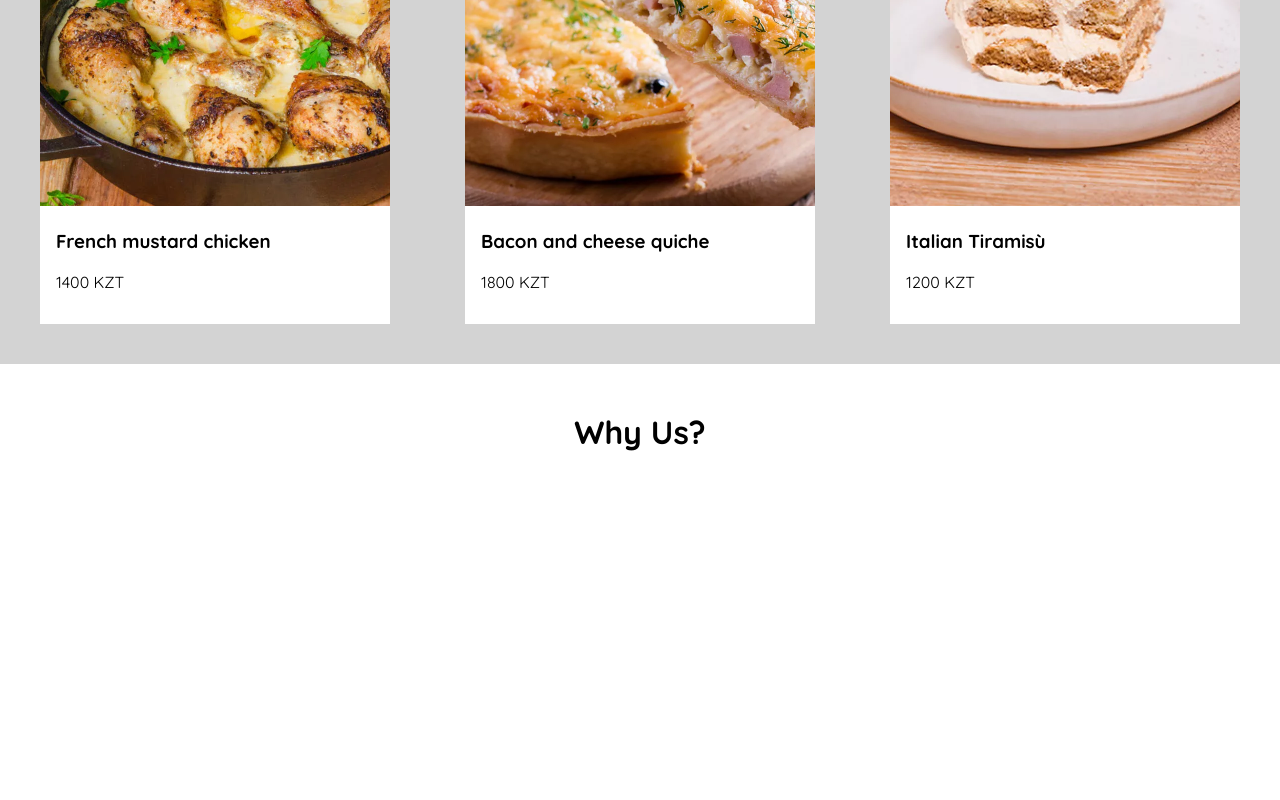
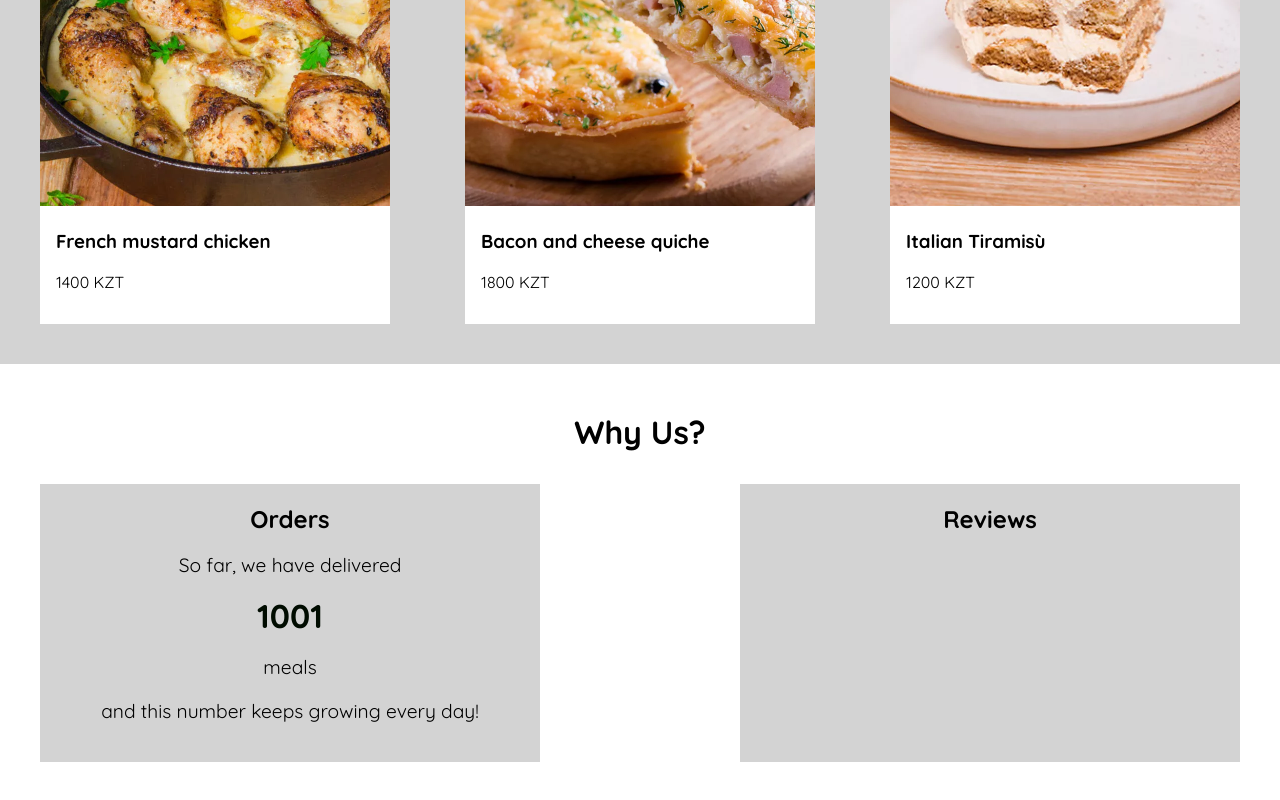
Before and after one commit to azamatsalamat/aspaz-landing-page, an Angular app: page / in a window 1280 px wide. Shown: the part 1625-2425 px from the top of the page. Before the commit the page ends 2149 px from the top, so only its background shows below. Built offline with nearby package versions, Linux system fonts and the light colour scheme.

Commit message:
feat(): add orders card

```diff
--- a/src/app/app.component.html
+++ b/src/app/app.component.html
@@ -44,6 +44,12 @@
     <section id="why-us">
         <app-section-title title="Why Us?"></app-section-title>
         <div class="cards-row">
+            <app-interactive-card title="Orders">
+                <app-orders></app-orders>
+            </app-interactive-card>
+            <app-interactive-card title="Reviews">
+
+            </app-interactive-card>
         </div>
     </section>
 </main>
--- a/src/app/app.component.ts
+++ b/src/app/app.component.ts
@@ -5,11 +5,13 @@ import { BannerComponent } from "./banner/banner.component";
 import { SectionTitleComponent } from "./shared/section-title/section-title.component";
 import { InfoCardComponent } from "./shared/info-card/info-card.component";
 import { MenuCardComponent } from './shared/menu-card/menu-card.component';
+import { InteractiveCardComponent } from './shared/interactive-card/interactive-card.component';
+import { OrdersComponent } from "./why-us/orders/orders.component";
 
 @Component({
   selector: 'app-root',
   standalone: true,
-  imports: [RouterOutlet, HeaderComponent, BannerComponent, SectionTitleComponent, InfoCardComponent, MenuCardComponent],
+  imports: [RouterOutlet, HeaderComponent, BannerComponent, SectionTitleComponent, InfoCardComponent, MenuCardComponent, InteractiveCardComponent, OrdersComponent],
   templateUrl: './app.component.html',
   styleUrl: './app.component.css'
 })
--- /dev/null
+++ b/src/app/footer/footer.component.html
@@ -0,0 +1 @@
+<p>footer works!</p>
--- a/src/app/shared/info-card/info-card.component.html
+++ b/src/app/shared/info-card/info-card.component.html
@@ -1,4 +1,3 @@
 <img [src]="image.src" [alt]="image.alt">
 <h3>{{title}}</h3>
 <p>{{text}}</p>
-<ng-content/>
--- /dev/null
+++ b/src/app/shared/interactive-card/interactive-card.component.css
@@ -0,0 +1,6 @@
+:host{
+    width: 500px;
+    text-align: center;
+    background-color: lightgrey;
+    padding: 20px;
+}
--- /dev/null
+++ b/src/app/shared/interactive-card/interactive-card.component.html
@@ -0,0 +1,2 @@
+<h2>{{title}}</h2>
+<ng-content/>
--- /dev/null
+++ b/src/app/why-us/orders/orders.component.css
@@ -0,0 +1,23 @@
+p, span {
+    font-size: 1.2rem;
+}
+
+span {
+    display: block;
+    font-weight: 700;
+    font-size: 2rem;
+}
+
+.animate {
+    animation: bigAndGreen 1s infinite alternate;
+}
+
+@keyframes bigAndGreen {
+    from {
+        color: initial;
+    }
+    to {
+        transform: scale(1.3);
+        color: green;
+    }
+}
--- /dev/null
+++ b/src/app/why-us/orders/orders.component.html
@@ -0,0 +1,4 @@
+<p>So far, we have delivered</p>
+<span [class.animate]="animateOrdersCount">{{orders}}</span>
+<p>meals</p>
+<p>and this number keeps growing every day!</p>
--- /dev/null
+++ b/src/app/why-us/orders/orders.component.ts
@@ -0,0 +1,33 @@
+import { Component, OnDestroy, OnInit } from '@angular/core';
+
+@Component({
+  selector: 'app-orders',
+  standalone: true,
+  imports: [],
+  templateUrl: './orders.component.html',
+  styleUrl: './orders.component.css'
+})
+export class OrdersComponent implements OnInit, OnDestroy {
+  private interval?: ReturnType<typeof setInterval>;
+  animateOrdersCount = false;
+  orders = 1000;
+
+  ngOnInit(): void {
+    this.interval = setInterval(() => {
+      const rnd = Math.random();
+      let increment = Math.floor(rnd / 0.3);
+      this.orders += increment;
+
+      if (increment > 0){
+        this.animateOrdersCount = true;
+        setTimeout(() => {
+          this.animateOrdersCount = false;
+        }, 2000);
+      }
+    }, 5000)
+  }
+
+  ngOnDestroy(): void {
+    clearTimeout(this.interval);
+  }
+}
```
Also changed, not shown: src/app/footer/footer.component.ts (added, +12 -0 lines), src/app/shared/interactive-card/interactive-card.component.ts (added, +12 -0 lines), src/app/footer/footer.component.css (added).
